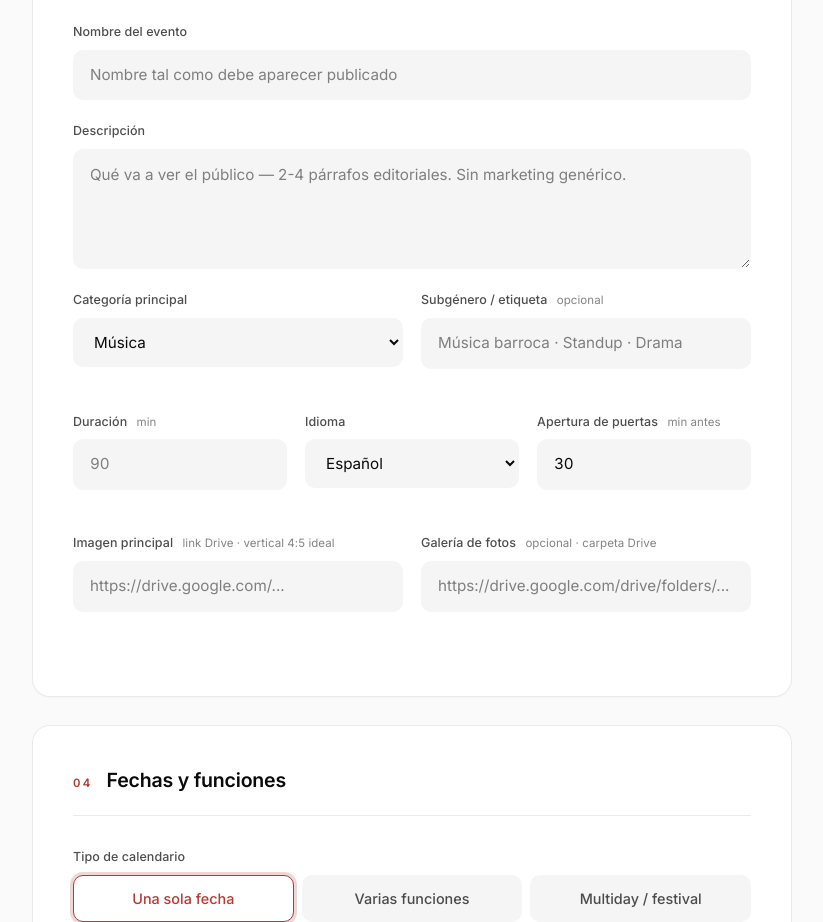
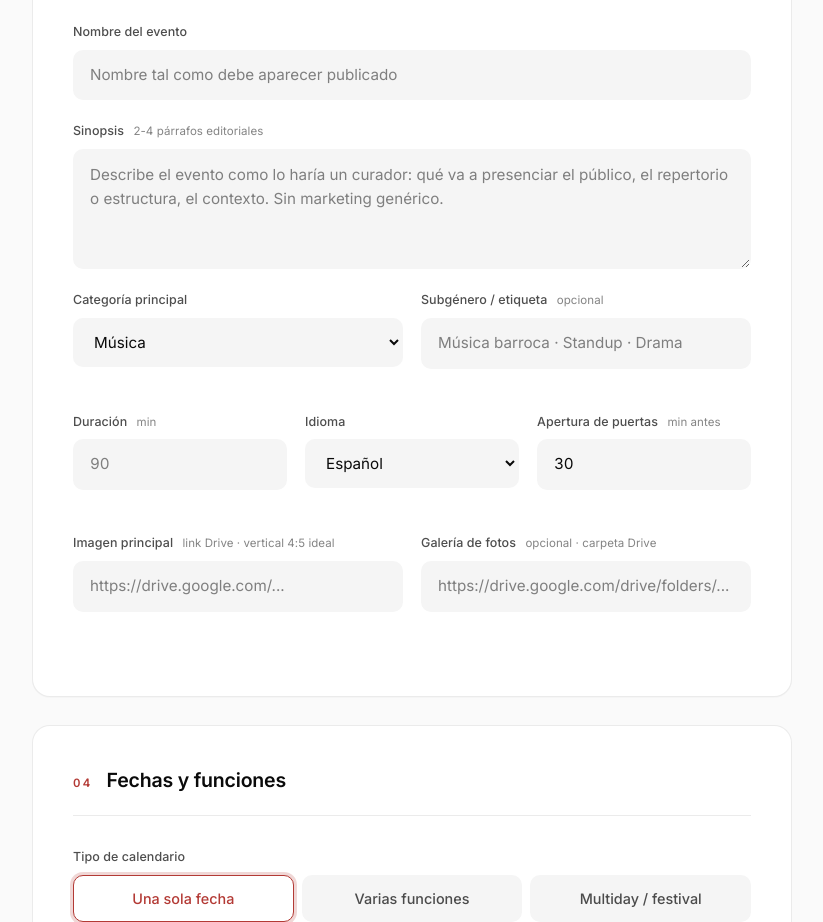
Before and after one commit to kraymoverich/dulos-altas, a Next.js app: page / in a window 1280 px wide. Shown: the part 1560-2482 px from the top of the page, without its empty margins (302-1125 px from the left). Built offline with nearby package versions, Linux system fonts and the light colour scheme.

Commit message:
copy: Descripción → Sinopsis (más editorial)

```diff
--- a/app/page.tsx
+++ b/app/page.tsx
@@ -872,13 +872,16 @@ export default function Home() {
               </div>
 
               <div className="field">
-                <label className="label">Descripción</label>
+                <label className="label">
+                  Sinopsis{" "}
+                  <span className="label-hint">2-4 párrafos editoriales</span>
+                </label>
                 <textarea
                   className="textarea"
                   required
                   value={eventoDescripcion}
                   onChange={(e) => setEventoDescripcion(e.target.value)}
-                  placeholder="Qué va a ver el público — 2-4 párrafos editoriales. Sin marketing genérico."
+                  placeholder="Describe el evento como lo haría un curador: qué va a presenciar el público, el repertorio o estructura, el contexto. Sin marketing genérico."
                 />
               </div>
 
```
